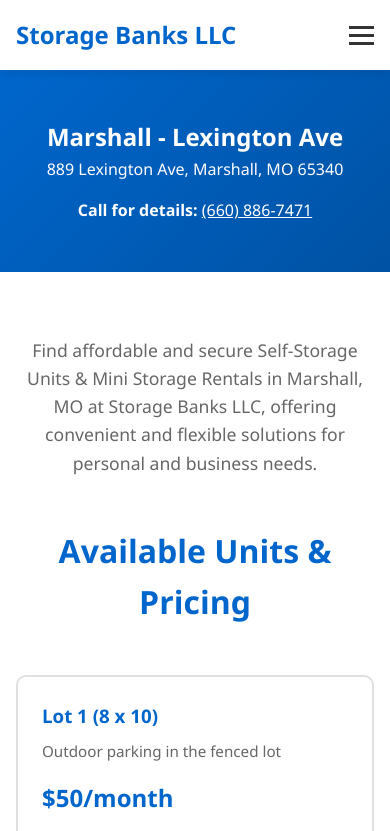
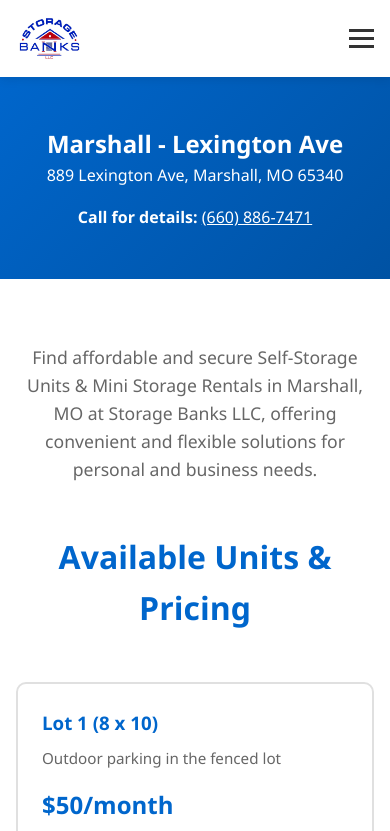
Before and after one commit to MetroWebsites/Storagebanks, a plain HTML site: page locations/marshall-lexington.html in a window 390 px wide. Shown: the top 831 px of the page. Drawn offline with Linux system fonts and the light colour scheme.

Commit message:
feat: Add Storage Banks logo to website
- Downloaded and integrated official Storage Banks LLC logo
- Updated header logo across all HTML pages (index, contact, locations)
- Added responsive logo styling with proper dimensions
- Logo displays at 60px height (45px on mobile)
- All pages now show branded logo image instead of text

```diff
--- a/css/style.css
+++ b/css/style.css
@@ -46,6 +46,18 @@
     align-items: center;
     padding: 1rem 0;
     gap: 2rem;
+}
+
+.logo a {
+    display: block;
+    line-height: 0;
+}
+
+.logo-img {
+    height: 60px;
+    width: auto;
+    max-width: 250px;
+    object-fit: contain;
 }
 
 .logo h1 {
@@ -408,6 +420,11 @@
         gap: 1rem;
     }
 
+    .logo-img {
+        height: 45px;
+        max-width: 180px;
+    }
+
     .hero-buttons,
     .cta-buttons {
         flex-direction: column;
--- a/locations/marshall-lexington.html
+++ b/locations/marshall-lexington.html
@@ -11,7 +11,11 @@
     <header class="header">
         <div class="container">
             <div class="header-content">
-                <div class="logo"><h1>Storage Banks LLC</h1></div>
+                <div class="logo">
+                    <a href="../index.html">
+                        <img src="../images/storage-banks-logo.png" alt="Storage Banks LLC" class="logo-img">
+                    </a>
+                </div>
                 <button class="mobile-menu-btn" aria-label="Open menu">
                     <span></span><span></span><span></span>
                 </button>
```
Also changed, not shown: contact.html (+3 -1 lines), index.html (+3 -1 lines), images/storage-banks-logo.png (added).
